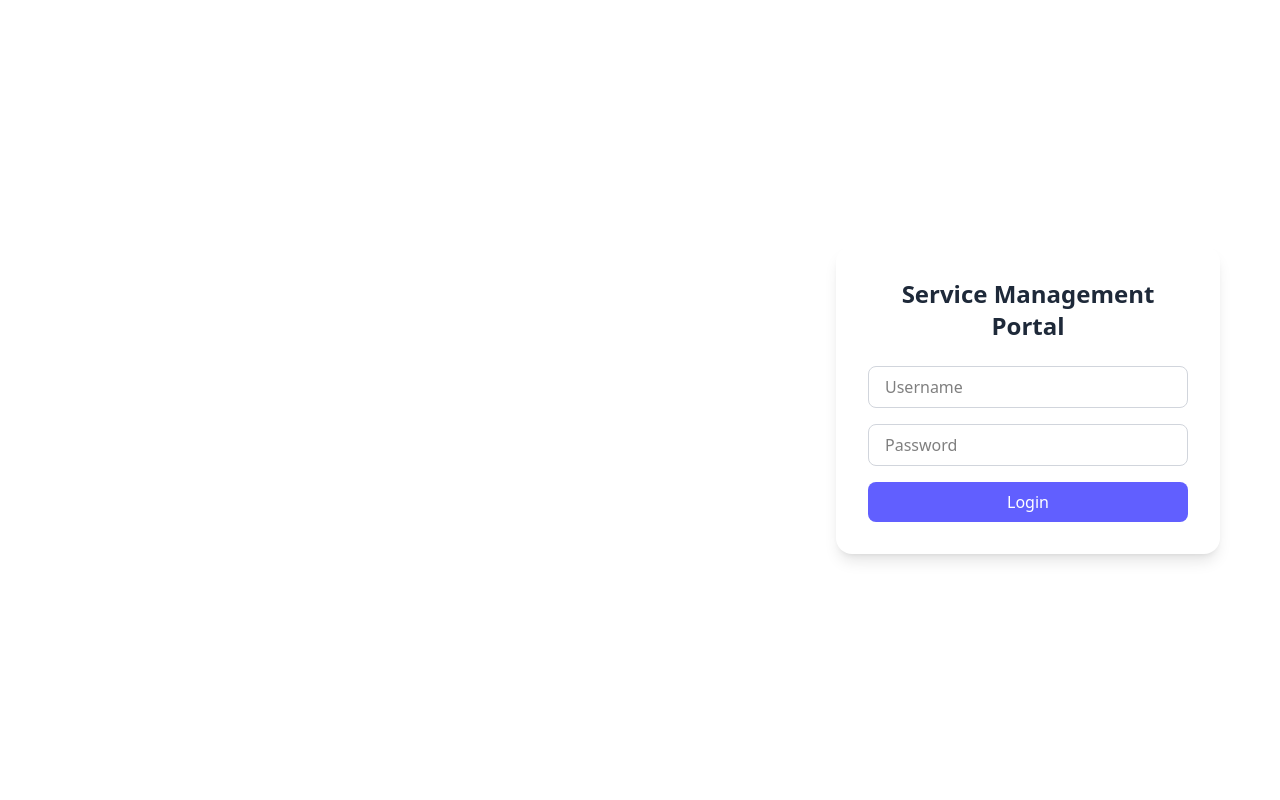
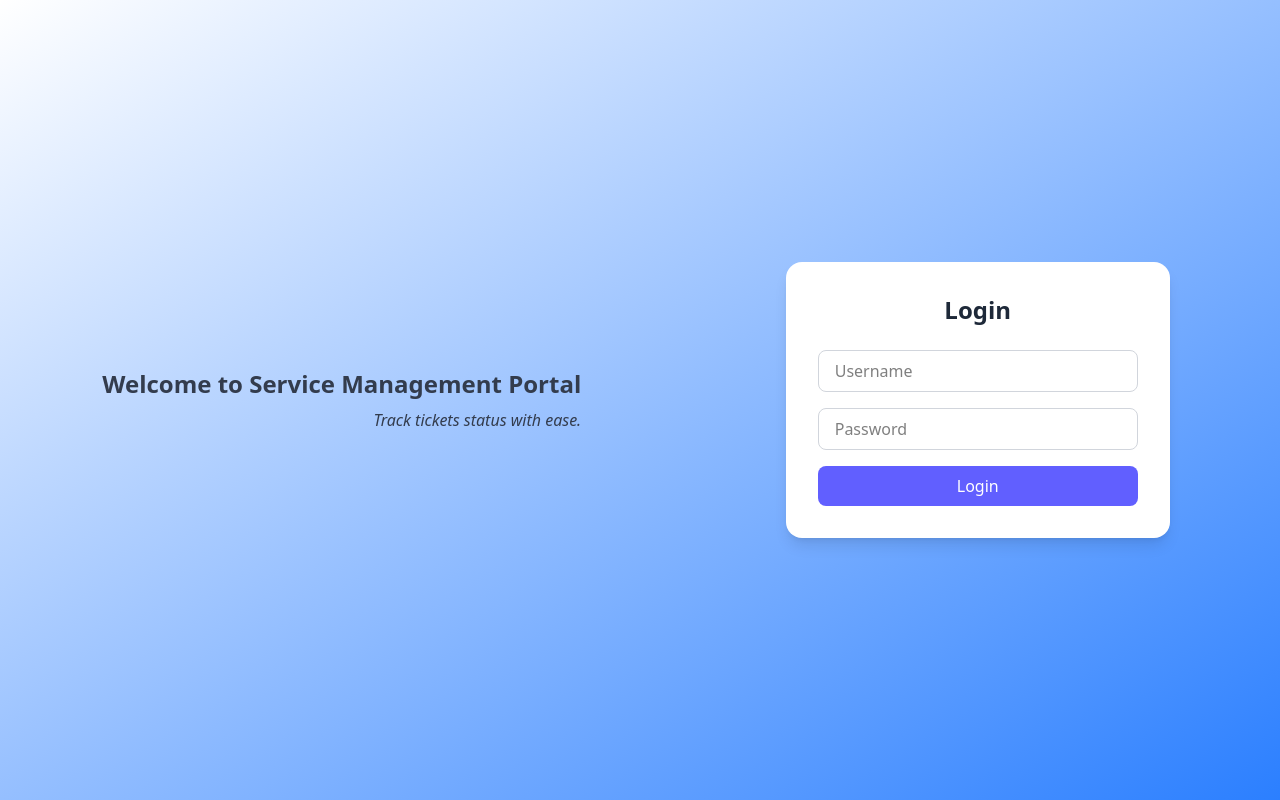
Before and after one commit to JunHarvz/service-portal, a React (Vite) app: page /login in a window 1280 px wide. Built offline with nearby package versions, Linux system fonts and the light colour scheme; no server answers.

Commit message:
2025-08-13

```diff
--- a/index.html
+++ b/index.html
@@ -1,5 +1,5 @@
 <!doctype html>
-<html lang="en" data-theme="light">
+<html lang="en" data-theme="emerald">
   <head>
     <meta charset="UTF-8" />
     <link rel="icon" type="image/svg+xml" href="/cctv.svg" />
--- a/src/App.jsx
+++ b/src/App.jsx
@@ -11,8 +11,7 @@ import UsersList from './pages/UsersList';
 
 function App() {
   const { token, isVerifying } = useContext(AuthContext);
-  const savedTheme = localStorage.getItem("theme") || "light";
-  document.documentElement.setAttribute("data-theme", savedTheme);
+
   if (isVerifying) {
     return <div>Loading...</div>; // Can replace with spinner
   }
--- a/src/components/Footer.jsx
+++ b/src/components/Footer.jsx
@@ -1,6 +1,6 @@
 function Footer () {
     return(<>
-        <footer className="footer sm:footer-horizontal footer-center bg-base-300 text-base-content p-4 mt-20">
+        <footer className="footer sm:footer-horizontal footer-center  bg-base-300 text-base-content p-4 mt-20 bg-gradient-to-br from-teal-400 to-lime-600">
             <aside>
                 <p>Copyright © {new Date().getFullYear()} - All right reserved by HJE IT Solutions</p>
             </aside>
--- a/src/components/NavBar.jsx
+++ b/src/components/NavBar.jsx
@@ -16,12 +16,12 @@ export default function NavBar({onLogOut}) {
         navigate('/login');      // 2. Redirect to login
     };
     return (
-    <div className="navbar bg-base-200 shadow-sm bg-black-300">
+    <div className="navbar bg-base-200 shadow-sm bg-gradient-to-r from-blue-300 to-blue-400">
       <div className="navbar-start">
-        <label htmlFor="my-drawer" className="btn btn-soft h-10 w-10 drawer-button hover:bg-transparent">
+        <label htmlFor="my-drawer" className="btn btn-neutral border-none h-10 w-10 drawer-button bg-transparent">
           ☰
         </label>
-          <a className="btn btn-ghost text-md">
+          <a className="btn btn-ghost text-md bg-transparent border-none">
             <svg xmlns="http://www.w3.org/2000/svg" width="24" height="24" viewBox="0 0 24 24" fill="none" stroke="currentColor" strokeWidth="2" strokeLinecap="round" strokeLinejoin="round" className="lucide lucide-cctv-icon lucide-cctv"><path d="M16.75 12h3.632a1 1 0 0 1 .894 1.447l-2.034 4.069a1 1 0 0 1-1.708.134l-2.124-2.97"/><path d="M17.106 9.053a1 1 0 0 1 .447 1.341l-3.106 6.211a1 1 0 0 1-1.342.447L3.61 12.3a2.92 2.92 0 0 1-1.3-3.91L3.69 5.6a2.92 2.92 0 0 1 3.92-1.3z"/><path d="M2 19h3.76a2 2 0 0 0 1.8-1.1L9 15"/><path d="M2 21v-4"/><path d="M7 9h.01"/></svg>
             Service Management</a>
       </div>
@@ -49,7 +49,7 @@ export default function NavBar({onLogOut}) {
             <li>
               <button
                 onClick={handleLogout}
-                className="btn btn-sm bg-gradient-to-r from-red-500 to-pink-900 text-white hover:scale-105 transition-transform duration-200 shadow">
+                className="btn btn-sm text-black hover:scale-105 transition-transform duration-400 shadow">
                 Logout
               </button>
             </li>
--- a/src/components/SideNav.jsx
+++ b/src/components/SideNav.jsx
@@ -1,12 +1,6 @@
 import { Link } from "react-router-dom";
 
 function SideNav () {
-  const toggleTheme = () => {
-  const currentTheme = document.documentElement.getAttribute("data-theme");
-  const newTheme = currentTheme === "dark" ? "light" : "dark";
-  document.documentElement.setAttribute("data-theme", newTheme);
-  localStorage.setItem("theme", newTheme); // save it
-  };
 
   return (<>
   <ul className="menu p-1 w-55 min-h-full bg-base-300">
--- a/src/pages/LoginPage.jsx
+++ b/src/pages/LoginPage.jsx
@@ -28,9 +28,14 @@ function LoginPage ({ onLogin }) {
     }
 
     return (
-        <div className="min-h-screen flex items-center justify-end bg-gradient-to-br from-white-200 to-black-300">
-            <div className="bg-white p-8 rounded-2xl shadow-lg w-full max-w-sm mr-15">
-                <h2 className="text-2xl font-bold mb-6 text-center text-gray-800">Service Management Portal</h2>
+        <div className="min-h-screen flex items-center justify-center bg-gradient-to-br from-black-500 to-blue-500">
+            <section className="max-w-6xl mx-auto">
+                <h1 className="text-2xl font-bold mb-2 text-center">Welcome to Service Management Portal</h1>
+                <p className='flex justify-end italic'>Track tickets status with ease.</p>
+            </section>
+            <section className="max-w-6xl mx-auto">
+                <div className="bg-white p-8 rounded-2xl shadow-lg w-full max-w-sm mr-2">
+                    <h2 className="text-2xl font-bold mb-6 text-center text-gray-800">Login</h2>
                     <form onSubmit={handleSubmit} className="space-y-4">
                         <input
                             value={username}
@@ -55,6 +60,7 @@ function LoginPage ({ onLogin }) {
                         </button>
                     </form>
                 </div>
+            </section>
         </div>
     );
 }
```
Lines whose indentation alone changed are shown as unchanged.
